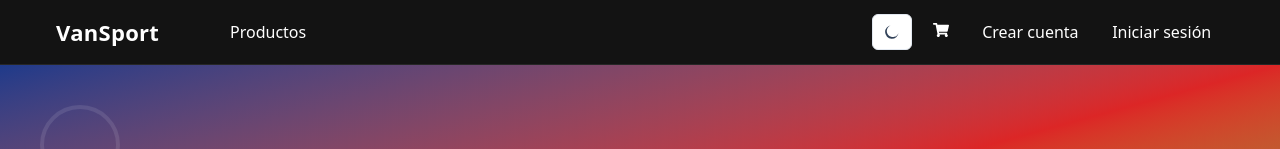
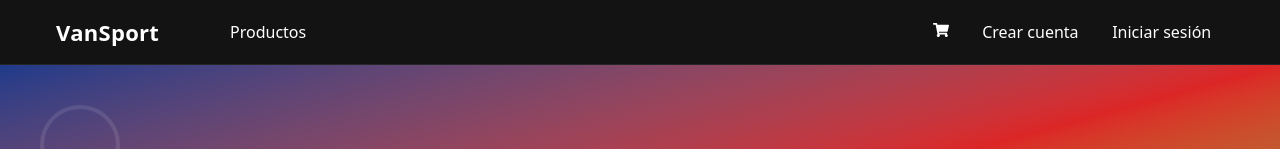
Before and after one commit to FawziL/VanSport, a React (Vite) app in the folder frontend/: page / in a window 1280 px wide. Shown: the top 149 px of the page. Built offline with nearby package versions, Linux system fonts and the light colour scheme; no server answers.

Commit message:
feat: quitado el modo oscuro en usuarios

```diff
--- a/frontend/src/components/NavBar.jsx
+++ b/frontend/src/components/NavBar.jsx
@@ -3,7 +3,6 @@ import { Link, NavLink, useNavigate } from 'react-router-dom';
 import { useAuth } from '@/context/AuthContext';
 import { appService } from '@/services/auth';
 import { FaShoppingCart } from 'react-icons/fa';
-import { ThemeToggleButton } from '../components/ThemeToggleButton';
 
 export default function NavBar() {
   const { user, logout } = useAuth();
@@ -121,7 +120,6 @@ export default function NavBar() {
             </div>
 
             <div className="nav-right">
-              <ThemeToggleButton />
               <NavLink to="/carrito" style={linkStyle}>
                 <span style={{ display: 'inline-flex', alignItems: 'center', gap: 8 }}>
                   <FaShoppingCart />
```
